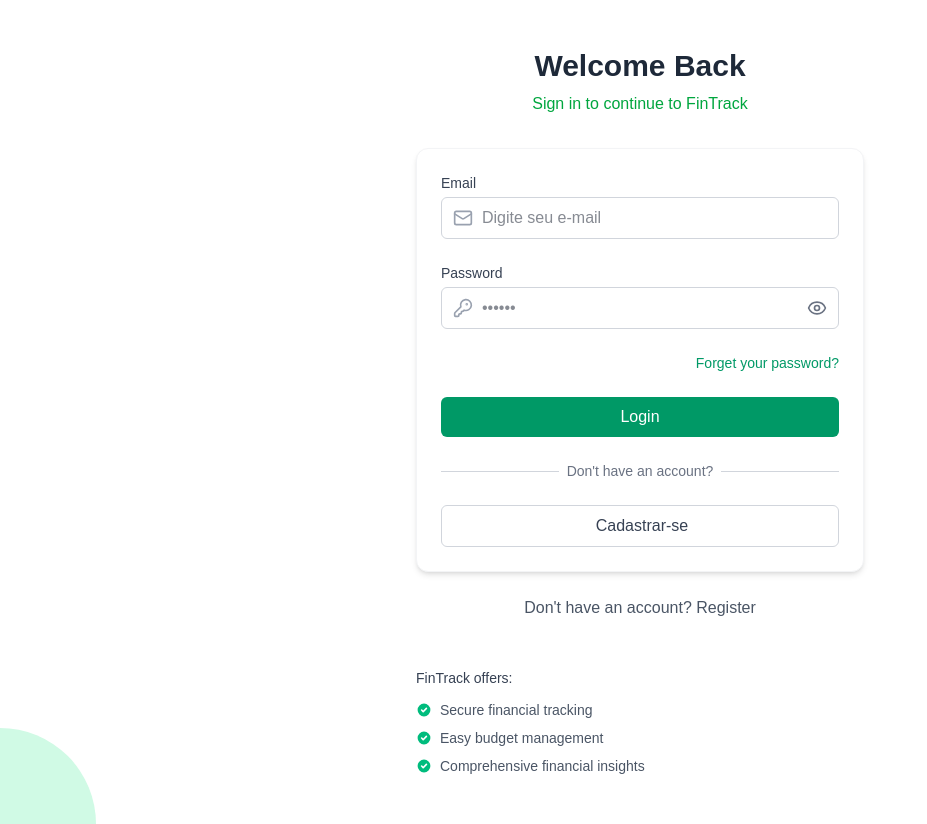
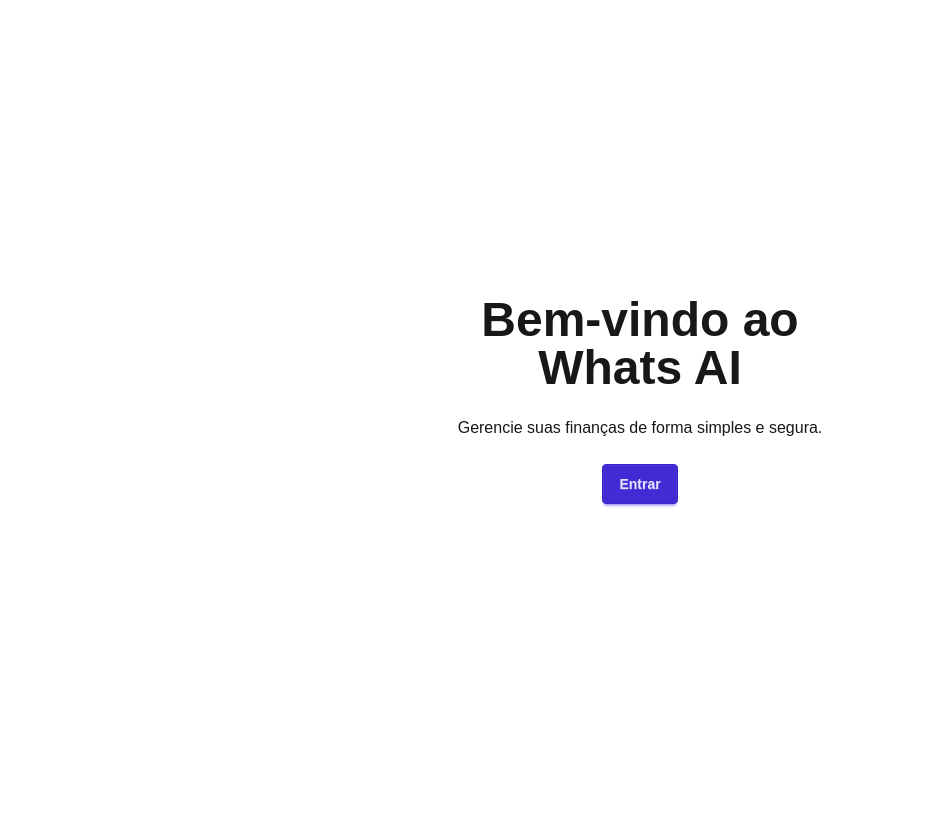
Before and after one commit to rafaelhalder/whatsai-web, a React (Vite) app in the folder web/: page / in a window 1280 px wide. Shown: the whole page, without its empty margins (0-927 px from the left). After the commit the page ends 800 px from the top, so only its background shows below. Built offline with nearby package versions, Linux system fonts and the light colour scheme.

Commit message:
Implement authentication flow with routing; add RegisterPage, DashboardPage, and ProtectedRoute components, enhance LoginPage with AuthCard, and update LoginForm for improved error handling and token storage

```diff
--- a/web/src/App.tsx
+++ b/web/src/App.tsx
@@ -1,21 +1,68 @@
+import { BrowserRouter, Routes, Route, Link } from 'react-router-dom';
 import { AuthServiceProvider } from './features/auth/services/AuthServiceProvider';
 import AuthContainer from './features/auth/components/AuthContainer';
 import AuthCard from './features/auth/components/AuthCard';
 import { LoginPage } from './features/auth/pages/LoginPage';
-export function App() {
+import { ProtectedRoute } from './components/ProtectedRoute';
+
+function RegisterPage() {
   return (
     <AuthContainer>
-      <AuthServiceProvider>
-        <AuthCard
-          title="Welcome Back"
-          subtitle="Sign in to continue to FinTrack"
-          footerText="Don't have an account?"
-          linkText="Register"
-          linkTo="/register"
-        >
-        <LoginPage />
-        </AuthCard>
-      </AuthServiceProvider>
+      <AuthCard
+        title="Crie sua conta"
+        subtitle="Comece a usar o Whats AI"
+        footerText="Já tem uma conta?"
+        linkText="Entrar"
+        linkTo="/login"
+      >
+        {/* <RegisterForm /> */}
+        <div>Formulário de cadastro aqui</div>
+      </AuthCard>
     </AuthContainer>
   );
 }
+
+function DashboardPage() {
+  return (
+    <div className="p-8">
+      <h1 className="text-3xl font-bold mb-4">Dashboard</h1>
+      <p>Bem-vindo ao painel do usuário!</p>
+    </div>
+  );
+}
+
+function HomePage() {
+  return (
+    <div className="hero min-h-screen bg-base-100">
+      <div className="hero-content text-center">
+        <div className="max-w-md">
+          <h1 className="text-5xl font-bold">Bem-vindo ao Whats AI</h1>
+          <p className="py-6">Gerencie suas finanças de forma simples e segura.</p>
+          <Link to="/login" className="btn btn-primary">Entrar</Link>
+        </div>
+      </div>
+    </div>
+  );
+}
+
+export function App() {
+  return (
+    <BrowserRouter>
+      <AuthServiceProvider>
+        <Routes>
+          <Route path="/" element={<HomePage />} />
+          <Route path="/login" element={<LoginPage />} />
+          <Route path="/register" element={<RegisterPage />} />
+          <Route
+            path="/dashboard"
+            element={
+              <ProtectedRoute>
+                <DashboardPage />
+              </ProtectedRoute>
+            }
+          />
+        </Routes>
+      </AuthServiceProvider>
+    </BrowserRouter>
+  );
+}
--- /dev/null
+++ b/web/src/components/ProtectedRoute.tsx
@@ -0,0 +1,30 @@
+import { Navigate } from "react-router-dom";
+import { useAuthService } from "../features/auth/services/AuthServiceProvider";
+import { useState, useEffect } from "react";
+
+export function ProtectedRoute({ children }: { children: React.ReactNode }) {
+  const authService = useAuthService();
+  const [isAuthenticated, setIsAuthenticated] = useState(false);
+  const [loading, setLoading] = useState(true);
+
+  useEffect(() => {
+    // Simule uma checagem de autenticação (ajuste conforme sua lógica real)
+    // Exemplo: checar se existe um token salvo
+    const token = localStorage.getItem("token");
+    setIsAuthenticated(!!token);
+    setLoading(false);
+  }, []);
+
+  if (loading) {
+    return (
+      <div className="flex justify-center items-center min-h-screen">
+        <span className="loading loading-spinner loading-lg text-primary"></span>
+      </div>
+    );
+  }
+
+  if (!isAuthenticated) {
+    return <Navigate to="/login" />;
+  }
+  return <>{children}</>;
+}
--- a/web/src/features/auth/components/AuthCard.tsx
+++ b/web/src/features/auth/components/AuthCard.tsx
@@ -35,9 +35,9 @@
         <div className="mt-6 text-center">
           <p className={`text-gray-600`}>
             {footerText}{' '}
-            {/* <Link to={linkTo} className={`font-medium transition-colors text-emerald-600 hover:text-emerald-700`}> */}
+            <Link to={linkTo} className={`font-medium transition-colors text-emerald-600 hover:text-emerald-700`}>
               {linkText}
-            {/* </Link> */}
+            </Link>
           </p>
         </div>
 
--- a/web/src/features/auth/components/LoginForm.tsx
+++ b/web/src/features/auth/components/LoginForm.tsx
@@ -1,7 +1,5 @@
 import { useState } from 'react';
 import { useLogin } from '../hooks/useLogin';
-import { validateLogin } from '../utils/validateLogin';
-import { LoginPayload } from '../types/authTypes';
 import { Mail, KeyRound, Eye, EyeOff } from 'lucide-react';
 import { useForm } from 'react-hook-form';
 import { useNavigate } from 'react-router-dom';
@@ -11,32 +9,13 @@
 
 const schema = z.object({
   email: z.string().email("Please enter a valid email address"),
-  password: z.string().min(8, "Password must be at least 8 characters")
+  password: z.string().min(6, "Password must be at least 6 characters")
 });
 
 function LoginForm() {
-  // const [form, setForm] = useState<LoginPayload>({ email: '', password: '' });
-  // const [formError, setFormError] = useState<string | null>(null);
-  // const { handleLogin, loading, error } = useLogin();
-
-  // async function onSubmit(e: React.FormEvent) {
-  //   e.preventDefault();
-  //   const validation = validateLogin(form);
-  //   if (validation) {
-  //     setFormError(validation);
-  //     return;
-  //   }
-  //   setFormError(null);
-  //   const result = await handleLogin(form);
-  //   if (result) {
-  //     alert('Login realizado com sucesso!');
-  //   }
-  // }
-
   const [showPassword, setShowPassword] = useState(false);
-  // const navigate = useNavigate();
-
-  // const login = useAuthStore((state) => state.login);
+  const navigate = useNavigate();
+  const { handleLogin, loading, error } = useLogin();
 
   const {
     register,
@@ -52,53 +31,19 @@
     resolver: zodResolver(schema)
   });
 
-  //   const onSubmit = async (data: any) => {
-  //     console.log(data);
-  //     try {
-  //         const result = {  success: true,error: 'asdf' }; // Simulate login success
-  //         // const result = await login(data.email, data.password);
-  //         // Check if login was actually successful
-  //         if (result.success) {
-  //             toast.success('Successfully LoggedIn!');
-  //             reset();
-  //             navigate("/"); // Redirect to dashboard or home page
-  //         } else {
-  //             // Handle auth failure based on returned error
-  //             toast.error(result.error || "Login failed");
-  //             setError("root", {
-  //                 message: result.error || "Login failed"
-  //             });
-  //         }
-  //     } catch (error : any) {
-  //         // Error handling remains the same
-  //         if (error.response) {
-  //             const { status, data } = error.response;
-
-  //             if (status === 401) {
-  //                 setError("password", {
-  //                     message: "Invalid email or password"
-  //                 });
-  //             } else if (status === 404) {
-  //                 setError("email", {
-  //                     message: "Email not registered"
-  //                 });
-  //             } else if (data?.message) {
-  //                 setError("root", {
-  //                     message: data.message
-  //                 });
-  //             } else {
-  //                 setError("root", {
-  //                     message: "An unexpected error occurred"
-  //                 });
-  //             }
-  //         toast.error(data.message || "An unexpected error occurred");
-  //         } else {
-  //             setError("root", {
-  //                 message: "Network error. Please try again."
-  //             });
-  //         }
-  //     }
-  // };
+  const onSubmit = async (data: { email: string; password: string }) => {
+    const result = await handleLogin(data);
+    if (result) {
+      toast.success('Login realizado com sucesso!');
+      reset();
+      navigate("/dashboard");
+    } else {
+      setError("root", {
+        message: error || "Login failed"
+      });
+      toast.error(error || "Login failed");
+    }
+  };
 
   const togglePasswordVisibility = () => {
     setShowPassword(!showPassword);
@@ -106,11 +51,16 @@
 
   return (
     <div className='w-full'>
-      <form className='space-y-4 md:space-y-6'>
+      <form className='space-y-4 md:space-y-6' onSubmit={handleSubmit(onSubmit)}>
         {/* Show general form errors */}
         {errors.root && (
-          <div className={`p-3 rounded text-sm md:text-base bg-red-50 border border-red-400 text-red-700`}>
+          <div className="p-3 rounded text-sm md:text-base bg-red-50 border border-red-400 text-red-700">
             {errors.root.message}
+          </div>
+        )}
+        {error && (
+          <div className="p-3 rounded text-sm md:text-base bg-red-50 border border-red-400 text-red-700">
+            {error}
           </div>
         )}
 
@@ -131,7 +81,7 @@
             />
           </div>
           {errors.email && (
-            <p className={`mt-1 text-xs md:text-sm "text-red-600"`}>
+            <p className="mt-1 text-xs md:text-sm text-red-600">
               {errors.email.message}
             </p>
           )}
@@ -148,7 +98,7 @@
             <input
               id="password"
               {...register("password")}
-              type={showPassword == true ? "text" : "password"}
+              type={showPassword ? "text" : "password"}
               placeholder="••••••"
               className='w-full pl-10 pr-10 py-2 text-sm md:text-base border rounded-md focus:outline-none focus:ring-2 focus:ring-emerald-500 focus:border-emerald-500 bg-white border-gray-300 text-gray-900'
             />
@@ -165,7 +115,7 @@
             </button>
           </div>
           {errors.password && (
-            <p className={`mt-1 text-xs md:text-sm "text-red-600"`}>
+            <p className="mt-1 text-xs md:text-sm text-red-600">
               {errors.password.message}
             </p>
           )}
@@ -176,10 +126,10 @@
           </a>
         </div>
         <button type='submit'
-        disabled={isSubmitting}
+          disabled={isSubmitting || loading}
           className='w-full py-2 px-4 text-sm md:text-base text-white font-medium rounded-md focus:outline-none focus:ring-2 focus:ring-emerald-500 transition-colors disabled:opacity-50 disabled:cursor-not-allowed bg-emerald-600 hover:bg-emerald-700 focus:ring-offset-2'
         >
-          {isSubmitting ? (
+          {isSubmitting || loading ? (
             <span className="flex items-center justify-center">
               <span className='loading loading-infinity loading-lg'>
                 Logging in...
@@ -203,7 +153,7 @@
       </div>
       <button
         type='button'
-          onClick={()=> window.location.href = '/register'}
+        onClick={() => window.location.href = '/register'}
         className='w-full flex items-center justify-center gap-2 py-2 px-4 border rounded-md transition-colors text-sm md:text-base bg-white border-gray-300 hover:bg-gray-50 text-gray-700'
       >
         <span className='ml-1'>Cadastrar-se</span>
@@ -211,7 +161,5 @@
     </div>
   );
 }
+
 export default LoginForm;
-function useAuthStore(arg0: (state: any) => any) {
-  throw new Error('Function not implemented.');
-}
--- a/web/src/features/auth/hooks/useLogin.ts
+++ b/web/src/features/auth/hooks/useLogin.ts
@@ -12,6 +12,7 @@
     setError(null);
     try {
       const response = await authService.login(payload);
+      localStorage.setItem("token", response.token);
       return response;
     } catch (error: any) {
       setError(error.message || "An error occurred during login");
--- a/web/src/features/auth/pages/LoginPage.tsx
+++ b/web/src/features/auth/pages/LoginPage.tsx
@@ -1,7 +1,19 @@
+import AuthCard from "../components/AuthCard";
+import AuthContainer from "../components/AuthContainer";
 import LoginForm from "../components/LoginForm";
 
 export function LoginPage() {
   return (
-    <LoginForm />
+    <AuthContainer>
+      <AuthCard
+       title="Welcome Back"
+       subtitle="Sign in to continue to FinTrack"
+       footerText="Don't have an account?"
+       linkText="Register"
+       linkTo="/register"
+      >
+        <LoginForm />
+      </AuthCard>
+    </AuthContainer>
   );
 }
```
Also changed, not shown: web/src/App copy.tsx (added, +21 -0 lines). Lines whose indentation alone changed are shown as unchanged.
